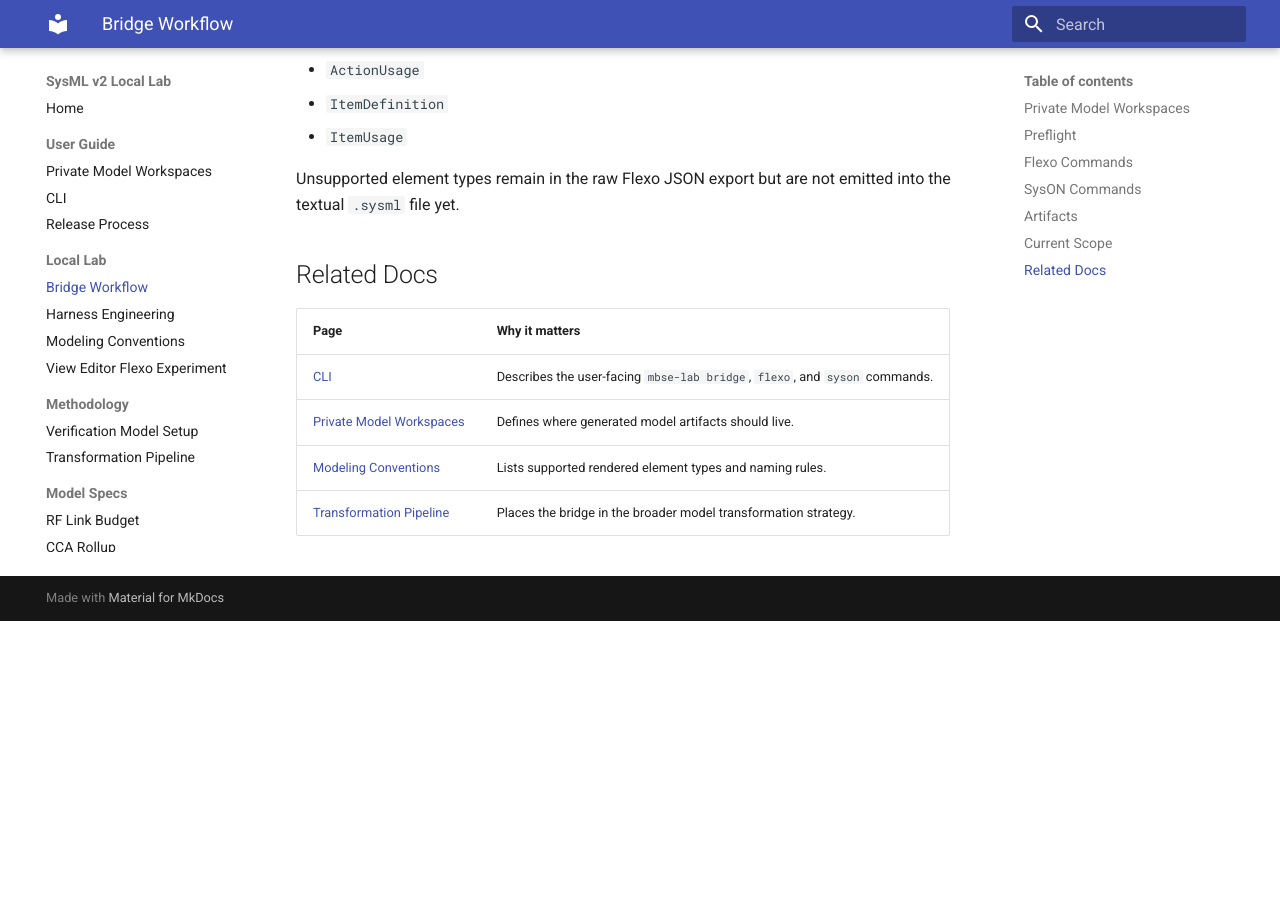
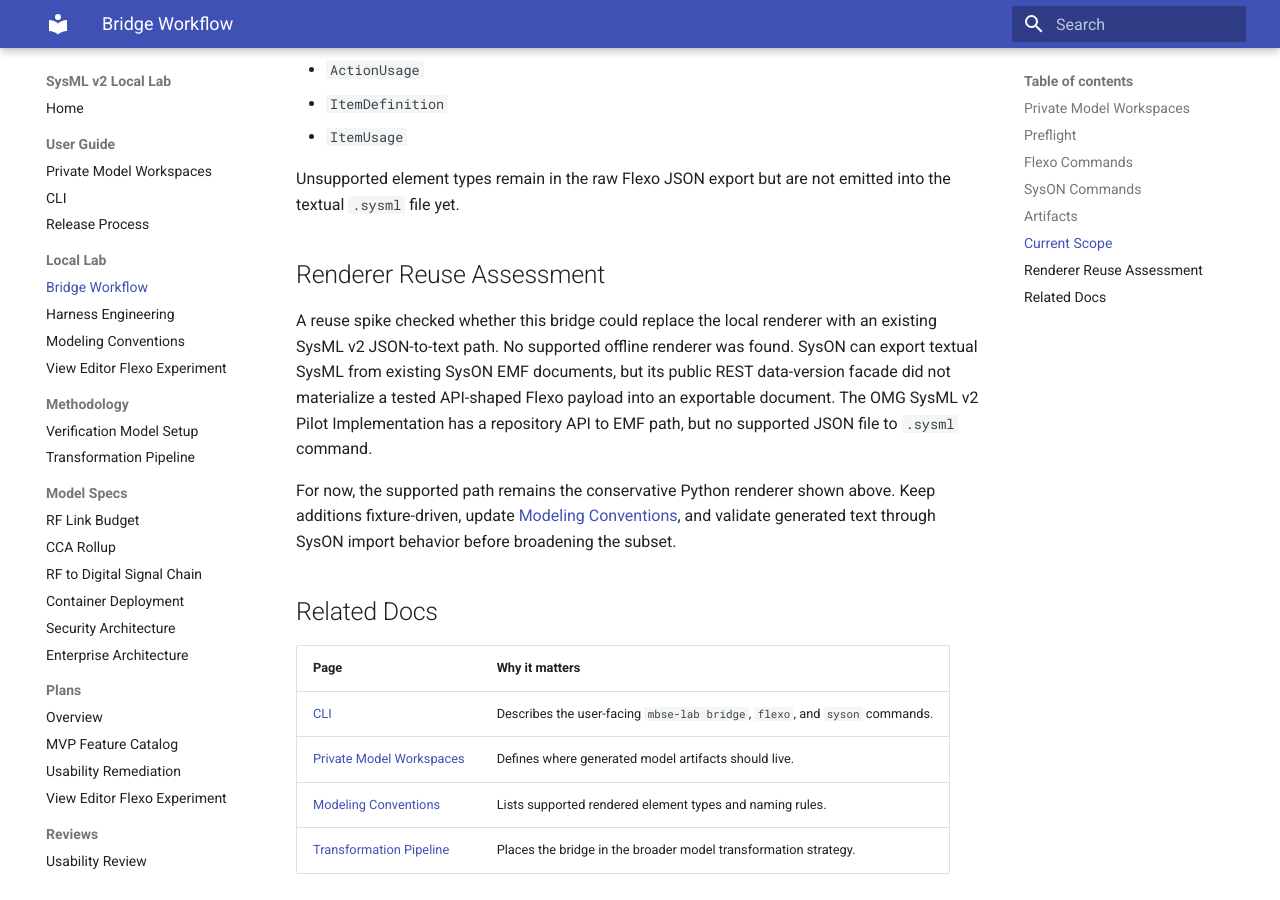
Before and after one commit to cosgroma/mbse-lab, an MkDocs documentation site: the page built from docs/lab/flexo-syson-bridge.md, in a window 1280 px wide and 900 px high, scrolled down 3610 px. Built offline with MkDocs 1.6.1 and Material for MkDocs 9.7.7, drawn with Linux system fonts in a browser that asks for light colours; before the commit the page ends 4231 px from its top, so only the background shows below that.

Commit message:
Document SysML rendering reuse decision

```diff
--- a/docs/lab/flexo-syson-bridge.md
+++ b/docs/lab/flexo-syson-bridge.md
@@ -127,6 +127,20 @@ The renderer currently handles a practical subset:
 Unsupported element types remain in the raw Flexo JSON export but are not emitted
 into the textual `.sysml` file yet.
 
+## Renderer Reuse Assessment
+
+A reuse spike checked whether this bridge could replace the local renderer with
+an existing SysML v2 JSON-to-text path. No supported offline renderer was found.
+SysON can export textual SysML from existing SysON EMF documents, but its public
+REST data-version facade did not materialize a tested API-shaped Flexo payload
+into an exportable document. The OMG SysML v2 Pilot Implementation has a
+repository API to EMF path, but no supported JSON file to `.sysml` command.
+
+For now, the supported path remains the conservative Python renderer shown
+above. Keep additions fixture-driven, update
+[Modeling Conventions](modeling-conventions.md), and validate generated text
+through SysON import behavior before broadening the subset.
+
 ## Related Docs
 
 | Page | Why it matters |
```
